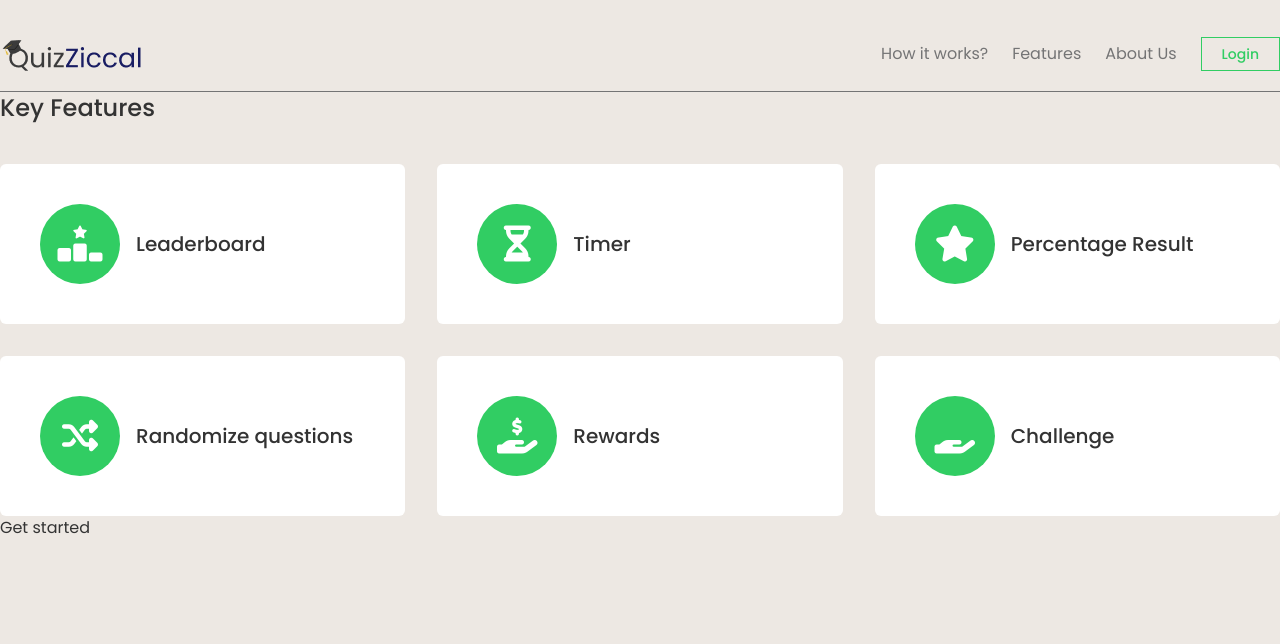
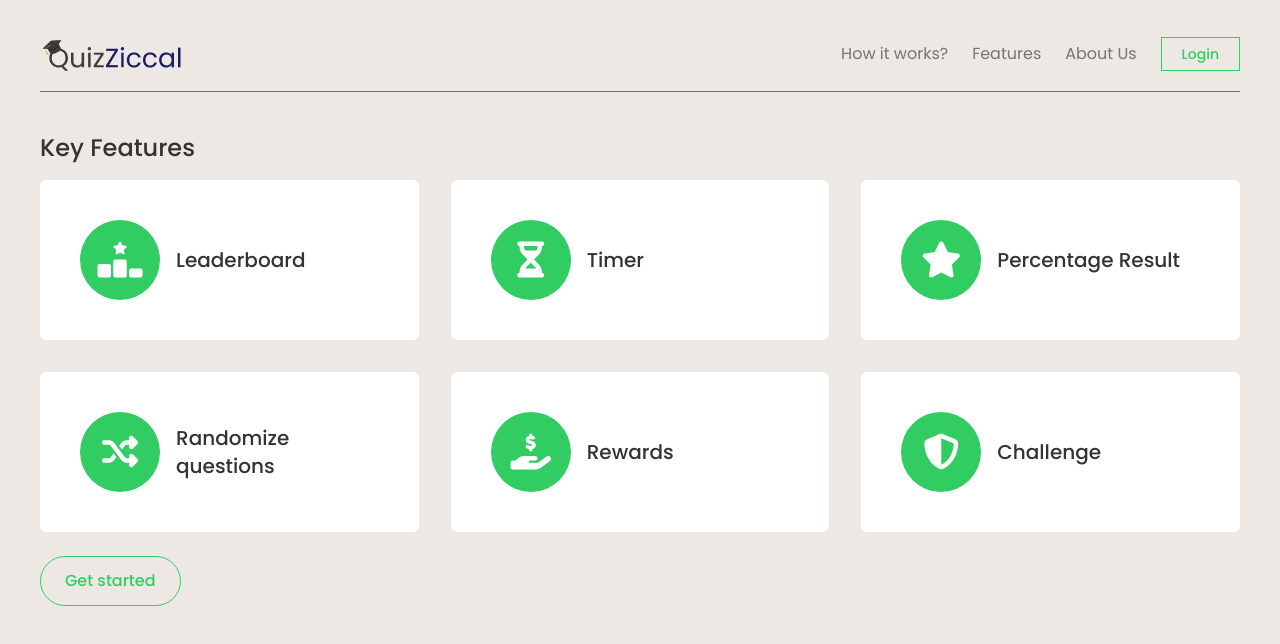
Before and after one commit to loyalsfc/Quizzical, a React (Create React App) app: page /features in a window 1280 px wide. Shown: the top 644 px of the page. Built offline with nearby package versions, Linux system fonts and the light colour scheme.

Commit message:
Completed features page

```diff
--- a/src/component/Header.js
+++ b/src/component/Header.js
@@ -1,4 +1,4 @@
-import { getAuth, signOut } from "firebase/auth";
+import { signOut } from "firebase/auth";
 import React, { useContext, useRef } from 'react'
 import { Link, useNavigate } from 'react-router-dom'
 import logo from '../assets/logo.png'
@@ -32,7 +32,7 @@ function Header() {
                 </svg>
                 <Navigation user={user} logOut={logOut} navigate={toggleNav}/>
             </div>
-            <Link to='/'><img src={logo} /></Link>
+            <Link to='/'><img src={logo} alt="Logo"/></Link>
             <nav className='hidden md:block'>
                 <Navigation user={user} logOut={logOut} navigate={navigate}/>
             </nav>
@@ -47,7 +47,7 @@ function Navigation({user, logOut, navigate}){
     return(
         <ul className='flex flex-col md:flex-row gap-6 items-center text-grey-100'>
             <li className='cursor-pointer'>How it works?</li>
-            <li className='cursor-pointer'>Features</li>
+            <li className='cursor-pointer'><Link to="/features">Features</Link></li>
             <li className='cursor-pointer'><Link to="/about-us">About Us</Link></li>
             {user ? (<li className='profile cursor-pointer flex items-center text-green-100 relative'>
                 <svg className='mr-2' width="16" height="20" viewBox="0 0 16 20" fill="none" xmlns="http://www.w3.org/2000/svg">
--- a/src/index.css
+++ b/src/index.css
@@ -18,6 +18,9 @@
     }
     .form-input{
         @apply block focus:outline-0 text-green-100
+    }
+    .feature:hover div{
+        @apply bg-white text-green-100
     }
 }
 .bg-green-200{
--- a/src/page/Features.js
+++ b/src/page/Features.js
@@ -1,30 +1,35 @@
 import React from 'react'
+import { Link } from 'react-router-dom'
 import Header from '../component/Header'
 
 function Features() {
     return (
-        <div>
+        <div className='container mx-auto px-4'>
+            <div className='max-w-[1200px]  mx-auto h-screen flex flex-col'>
                 <Header />
                 <main>
-                <h3 className='text-2xl font-medium mb-10'>Key Features</h3>
-                <div className='grid grid-cols-3 gap-8'>
+                    <h3 className='text-2xl font-medium mt-10 mb-4'>Key Features</h3>
+                    <div className='grid grid-cols-1 md:grid-cols-2 lg:grid-cols-3 gap-8'>
                         <FeatureItem feature="Leaderboard" icon="fa-ranking-star" />
                         <FeatureItem feature="Timer" icon="fa-hourglass-half" />
                         <FeatureItem feature="Percentage Result" icon="fa-star" />
                         <FeatureItem feature="Randomize questions" icon="fa-shuffle" />
                         <FeatureItem feature="Rewards" icon="fa-hand-holding-dollar" />
-                    <FeatureItem feature="Challenge" icon="fa-hand-holding  -dollar" />
+                        <FeatureItem feature="Challenge" icon="fa-shield-halved" />
                     </div>
-                <button>Get started</button>
+                    <Link to="/">
+                        <button className='text-green-100 border border-green-100 rounded-full py-3 px-6 font-medium my-6 transition-all hover:bg-green-100 hover:text-white'>Get started</button>
+                    </Link>
                 </main>
+            </div>
         </div>
     )
 }
 
 function FeatureItem({feature, icon}){
     return (
-        <div className='bg-white rounded-md p-10 flex items-center'>
-            <div className='h-20 w-20 rounded-full flex items-center justify-center bg-green-100 text-white text-4xl'>
+        <div className='feature bg-white rounded-md p-10 flex items-center transition-all hover:bg-green-100 hover:text-white'>
+            <div className='shrink-0 h-20 w-20 rounded-full transition-all flex items-center justify-center bg-green-100 text-white text-4xl'>
                 <i className={`fa-solid ${icon}`}></i>
             </div>
             <p className='font-medium text-xl ml-4'>{feature}</p>
```
Lines whose indentation alone changed are shown as unchanged.
